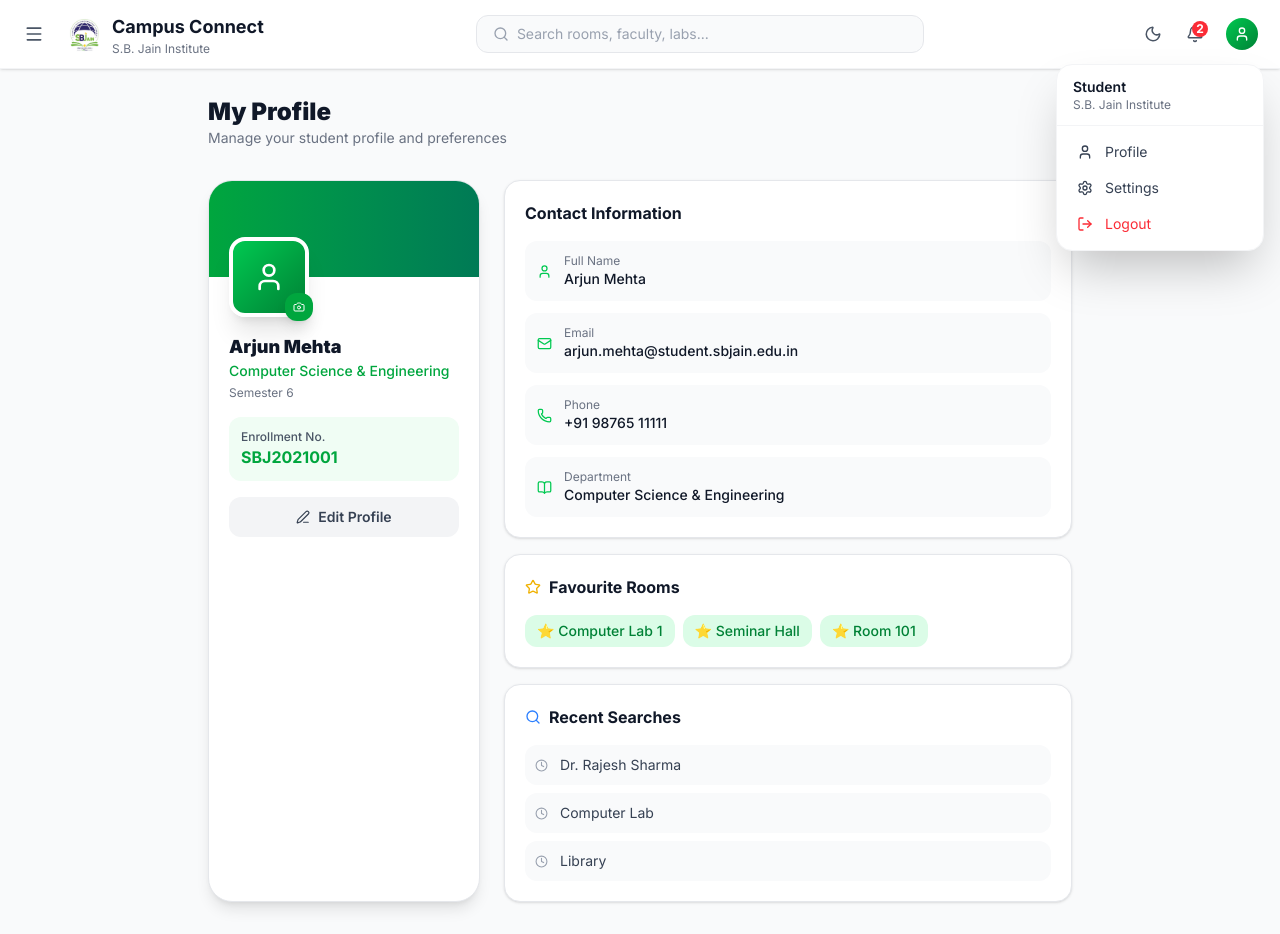
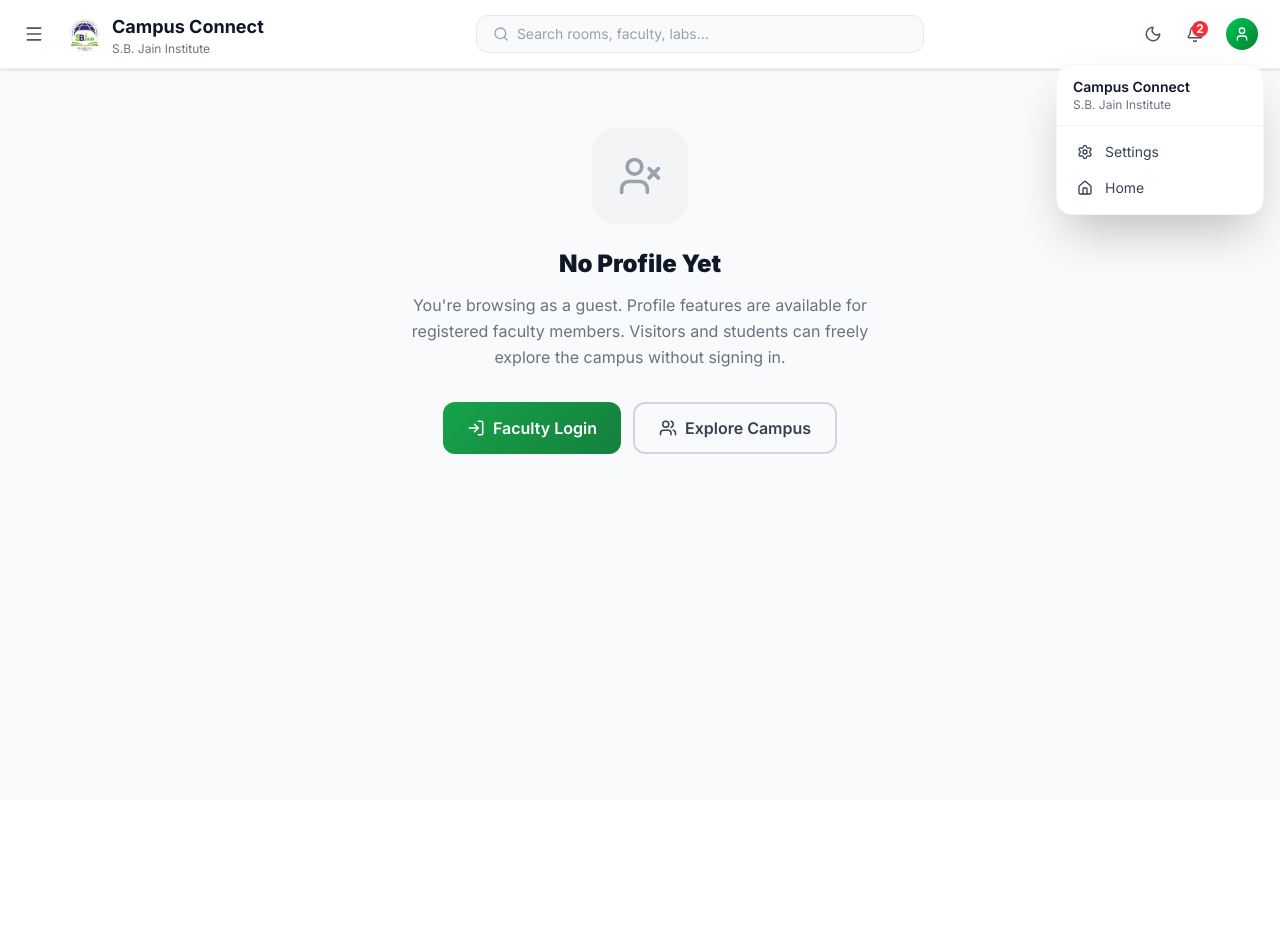
Before and after one commit to YRMESHRAM/Campus_Connect, a React (Vite) app: page /profile in a window 1280 px wide. Both pictures are taken after a click on the button 1241 px from the left and 34 px from the top of the page. After the commit the page ends 800 px from the top, so only its background shows below. Built offline with nearby package versions, Linux system fonts and the light colour scheme.

Commit message:
Your commit message

```diff
--- a/src/components/Navbar.tsx
+++ b/src/components/Navbar.tsx
@@ -1,7 +1,7 @@
 import React, { useState } from 'react';
 import { Link, useNavigate } from 'react-router-dom';
 import { motion, AnimatePresence } from 'framer-motion';
-import { Bell, Search, Menu, Sun, Moon, User, LogOut, Settings } from 'lucide-react';
+import { Bell, Search, Menu, Sun, Moon, User, LogOut, Settings, LogIn, Home } from 'lucide-react';
 import { useTheme } from '../context/ThemeContext';
 import notifications from '../data/notifications.json';
 
@@ -17,6 +17,12 @@ const Navbar: React.FC<NavbarProps> = ({ onMenuClick, isFaculty = false }) => {
   const [showProfile, setShowProfile] = useState(false);
   const [searchQuery, setSearchQuery] = useState('');
   const [showSearch, setShowSearch] = useState(false);
+
+  const isLoggedIn = isFaculty || !!localStorage.getItem('facultyLoggedIn');
+  const facultyName = localStorage.getItem('facultyName') || '';
+  const facultyDesignation = localStorage.getItem('facultyDesignation') || 'Faculty Member';
+  const facultyDepartment = localStorage.getItem('facultyDepartment') || '';
+  const facultyDisplayRole = facultyDepartment ? `${facultyDesignation}, ${facultyDepartment}` : facultyDesignation;
 
   const unreadCount = notifications.filter((n) => !n.read).length;
 
@@ -162,7 +168,8 @@ const Navbar: React.FC<NavbarProps> = ({ onMenuClick, isFaculty = false }) => {
             </AnimatePresence>
           </div>
 
-          {/* Profile */}
+          {/* Profile / Login */}
+          {isLoggedIn ? (
             <div className="relative">
               <button
                 onClick={() => { setShowProfile(!showProfile); setShowNotifications(false); }}
@@ -181,14 +188,14 @@ const Navbar: React.FC<NavbarProps> = ({ onMenuClick, isFaculty = false }) => {
                     className={`absolute right-0 mt-2 w-52 rounded-2xl shadow-2xl border overflow-hidden z-50 ${isDark ? 'bg-gray-800 border-gray-700' : 'bg-white border-gray-100'}`}
                   >
                     <div className={`px-4 py-3 border-b ${isDark ? 'border-gray-700' : 'border-gray-100'}`}>
-                    <p className={`font-semibold text-sm ${isDark ? 'text-white' : 'text-gray-900'}`}>{isFaculty ? 'Faculty Portal' : 'Student'}</p>
-                    <p className={`text-xs ${isDark ? 'text-gray-400' : 'text-gray-500'}`}>S.B. Jain Institute</p>
+                      <p className={`font-semibold text-sm ${isDark ? 'text-white' : 'text-gray-900'}`}>
+                        {facultyName || 'Faculty Portal'}
+                      </p>
+                      <p className={`text-xs ${isDark ? 'text-gray-400' : 'text-gray-500'} truncate`}>
+                        {facultyName ? facultyDisplayRole : 'S.B. Jain Institute'}
+                      </p>
                     </div>
                     <div className="p-2">
-                    <Link to={isFaculty ? '/faculty/profile' : '/profile'} onClick={() => setShowProfile(false)}
-                      className={`flex items-center gap-3 px-3 py-2 rounded-xl text-sm transition-colors ${isDark ? 'hover:bg-gray-700 text-gray-200' : 'hover:bg-gray-50 text-gray-700'}`}>
-                      <User size={16} /> Profile
-                    </Link>
                       <Link to="/settings" onClick={() => setShowProfile(false)}
                         className={`flex items-center gap-3 px-3 py-2 rounded-xl text-sm transition-colors ${isDark ? 'hover:bg-gray-700 text-gray-200' : 'hover:bg-gray-50 text-gray-700'}`}>
                         <Settings size={16} /> Settings
@@ -202,6 +209,43 @@ const Navbar: React.FC<NavbarProps> = ({ onMenuClick, isFaculty = false }) => {
                 )}
               </AnimatePresence>
             </div>
+          ) : (
+            <div className="relative">
+              <button
+                onClick={() => { setShowProfile(!showProfile); setShowNotifications(false); }}
+                className={`flex items-center gap-2 p-1.5 rounded-xl transition-all ${isDark ? 'hover:bg-gray-800' : 'hover:bg-gray-100'}`}
+              >
+                <div className="w-8 h-8 rounded-full bg-gradient-to-br from-green-500 to-green-700 flex items-center justify-center">
+                  <User size={16} className="text-white" />
+                </div>
+              </button>
+              <AnimatePresence>
+                {showProfile && (
+                  <motion.div
+                    initial={{ opacity: 0, y: -8, scale: 0.95 }}
+                    animate={{ opacity: 1, y: 0, scale: 1 }}
+                    exit={{ opacity: 0, y: -8, scale: 0.95 }}
+                    className={`absolute right-0 mt-2 w-52 rounded-2xl shadow-2xl border overflow-hidden z-50 ${isDark ? 'bg-gray-800 border-gray-700' : 'bg-white border-gray-100'}`}
+                  >
+                    <div className={`px-4 py-3 border-b ${isDark ? 'border-gray-700' : 'border-gray-100'}`}>
+                      <p className={`font-semibold text-sm ${isDark ? 'text-white' : 'text-gray-900'}`}>Campus Connect</p>
+                      <p className={`text-xs ${isDark ? 'text-gray-400' : 'text-gray-500'}`}>S.B. Jain Institute</p>
+                    </div>
+                    <div className="p-2">
+                      <Link to="/settings" onClick={() => setShowProfile(false)}
+                        className={`flex items-center gap-3 px-3 py-2 rounded-xl text-sm transition-colors ${isDark ? 'hover:bg-gray-700 text-gray-200' : 'hover:bg-gray-50 text-gray-700'}`}>
+                        <Settings size={16} /> Settings
+                      </Link>
+                      <Link to="/home" onClick={() => setShowProfile(false)}
+                        className={`flex items-center gap-3 px-3 py-2 rounded-xl text-sm transition-colors ${isDark ? 'hover:bg-gray-700 text-gray-200' : 'hover:bg-gray-50 text-gray-700'}`}>
+                        <Home size={16} /> Home
+                      </Link>
+                    </div>
+                  </motion.div>
+                )}
+              </AnimatePresence>
+            </div>
+          )}
         </div>
       </div>
 
--- a/src/components/Sidebar.tsx
+++ b/src/components/Sidebar.tsx
@@ -66,22 +66,6 @@ const Sidebar: React.FC<SidebarProps> = ({ isOpen, onClose, isFaculty = false })
         </button>
       </div>
 
-      {/* User Info */}
-      <div className={`p-4 border-b ${isDark ? 'border-gray-800' : 'border-gray-100'}`}>
-        <div className="flex items-center gap-3">
-          <div className="w-10 h-10 rounded-full bg-gradient-to-br from-green-500 to-green-700 flex items-center justify-center">
-            <User size={18} className="text-white" />
-          </div>
-          <div>
-            <p className={`font-semibold text-sm ${isDark ? 'text-white' : 'text-gray-900'}`}>
-              {isFaculty ? 'Dr. Rajesh Sharma' : 'Arjun Mehta'}
-            </p>
-            <p className={`text-xs ${isDark ? 'text-gray-400' : 'text-gray-500'}`}>
-              {isFaculty ? 'HOD, CSE' : 'CSE - Semester 6'}
-            </p>
-          </div>
-        </div>
-      </div>
 
       {/* Navigation Links */}
       <nav className="flex-1 p-3 space-y-1 overflow-y-auto scrollbar-thin">
--- a/src/pages/Dashboard.tsx
+++ b/src/pages/Dashboard.tsx
@@ -68,9 +68,8 @@ const Dashboard: React.FC = () => {
           </div>
           <div className="relative p-6 md:p-8 flex flex-col md:flex-row items-start md:items-center justify-between gap-4">
             <div>
-              <p className="text-green-300 text-sm font-medium mb-1">Welcome back, Student 👋</p>
-              <h1 className="text-2xl md:text-3xl font-black text-white">Good Morning, Arjun!</h1>
-              <p className="text-white/70 text-sm mt-1">CSE Department • Semester 6 • S.B. Jain Institute</p>
+              <h1 className="text-2xl md:text-3xl font-black text-white">Campus Connect</h1>
+              <p className="text-white/70 text-sm mt-1">S.B. Jain Institute of Technology, Management &amp; Research</p>
             </div>
             <div className="flex gap-3">
               <Link to="/campus-map" className="btn-primary flex items-center gap-2 whitespace-nowrap">
--- a/src/pages/Profile.tsx
+++ b/src/pages/Profile.tsx
@@ -1,156 +1,58 @@
-import React, { useState } from 'react';
+import React from 'react';
 import { motion } from 'framer-motion';
-import { User, Mail, Phone, BookOpen, Edit3, Clock, Star, Search, Camera } from 'lucide-react';
+import { UserX, LogIn, Users } from 'lucide-react';
+import { Link } from 'react-router-dom';
 import { useTheme } from '../context/ThemeContext';
 import Layout from '../components/Layout';
-import studentsData from '../data/students.json';
 
 const Profile: React.FC = () => {
   const { isDark } = useTheme();
-  const student = studentsData[0];
-  const [editing, setEditing] = useState(false);
-  const [form, setForm] = useState({ name: student.name, email: student.email, phone: student.phone });
-
-  const handleSave = () => {
-    setEditing(false);
-    // In real app, save to backend
-  };
 
   return (
     <Layout>
-      <div className="max-w-4xl mx-auto px-4 py-8">
-        {/* Header */}
-        <motion.div initial={{ opacity: 0, y: -20 }} animate={{ opacity: 1, y: 0 }} className="mb-8">
-          <h1 className={`text-2xl font-black ${isDark ? 'text-white' : 'text-gray-900'}`}>My Profile</h1>
-          <p className={`text-sm ${isDark ? 'text-gray-400' : 'text-gray-500'}`}>Manage your student profile and preferences</p>
+      <div className="max-w-lg mx-auto px-4 py-16 flex flex-col items-center text-center">
+        <motion.div
+          initial={{ opacity: 0, y: -20 }}
+          animate={{ opacity: 1, y: 0 }}
+          className={`w-24 h-24 rounded-3xl flex items-center justify-center mb-6 ${
+            isDark ? 'bg-gray-800' : 'bg-gray-100'
+          }`}
+        >
+          <UserX size={44} className={isDark ? 'text-gray-500' : 'text-gray-400'} />
         </motion.div>
 
-        <div className="grid grid-cols-1 lg:grid-cols-3 gap-6">
-          {/* Profile Card */}
-          <motion.div
-            initial={{ opacity: 0, y: 20 }}
-            animate={{ opacity: 1, y: 0 }}
-            className={`rounded-3xl border overflow-hidden ${isDark ? 'bg-gray-800 border-gray-700' : 'bg-white border-gray-200 shadow-lg'}`}
-          >
-            {/* Banner */}
-            <div className="h-24 bg-gradient-to-r from-green-600 to-emerald-700" />
-            <div className="px-5 pb-5 -mt-10">
-              {/* Avatar */}
-              <div className="relative w-20 h-20 mb-4">
-                <div className="w-20 h-20 rounded-2xl bg-gradient-to-br from-green-500 to-green-700 flex items-center justify-center border-4 border-white shadow-xl">
-                  <User size={32} className="text-white" />
-                </div>
-                <button className="absolute -bottom-1 -right-1 w-7 h-7 bg-green-600 rounded-xl flex items-center justify-center shadow-lg hover:bg-green-700 transition-colors">
-                  <Camera size={12} className="text-white" />
-                </button>
-              </div>
-              <h2 className={`font-black text-lg ${isDark ? 'text-white' : 'text-gray-900'}`}>{student.name}</h2>
-              <p className={`text-sm text-green-600 font-medium mb-1`}>{student.department}</p>
-              <p className={`text-xs ${isDark ? 'text-gray-400' : 'text-gray-500'}`}>Semester {student.semester}</p>
+        <motion.div
+          initial={{ opacity: 0, y: 20 }}
+          animate={{ opacity: 1, y: 0 }}
+          transition={{ delay: 0.1 }}
+        >
+          <h1 className={`text-2xl font-black mb-3 ${isDark ? 'text-white' : 'text-gray-900'}`}>
+            No Profile Yet
+          </h1>
+          <p className={`mb-8 leading-relaxed ${isDark ? 'text-gray-400' : 'text-gray-500'}`}>
+            You're browsing as a guest. Profile features are available for registered faculty members.
+            Visitors and students can freely explore the campus without signing in.
+          </p>
 
-              <div className={`mt-4 p-3 rounded-xl ${isDark ? 'bg-gray-700' : 'bg-green-50'}`}>
-                <p className={`text-xs font-medium ${isDark ? 'text-gray-300' : 'text-gray-600'}`}>Enrollment No.</p>
-                <p className={`font-bold text-green-600`}>{student.enrollmentNo}</p>
-              </div>
-
-              <button
-                onClick={() => setEditing(!editing)}
-                className={`w-full mt-4 flex items-center justify-center gap-2 py-2.5 rounded-xl text-sm font-semibold transition-all ${isDark ? 'bg-gray-700 text-gray-300 hover:bg-gray-600' : 'bg-gray-100 text-gray-700 hover:bg-gray-200'}`}
-              >
-                <Edit3 size={14} /> {editing ? 'Cancel' : 'Edit Profile'}
-              </button>
-            </div>
-          </motion.div>
-
-          {/* Info & Edit */}
-          <div className="lg:col-span-2 space-y-4">
-            {/* Contact Info */}
-            <motion.div
-              initial={{ opacity: 0, y: 20 }}
-              animate={{ opacity: 1, y: 0 }}
-              transition={{ delay: 0.1 }}
-              className={`p-5 rounded-2xl border ${isDark ? 'bg-gray-800 border-gray-700' : 'bg-white border-gray-200 shadow-sm'}`}
+          <div className="flex flex-col sm:flex-row gap-3 justify-center">
+            <Link
+              to="/faculty-login"
+              className="btn-primary flex items-center justify-center gap-2 px-6 py-3"
             >
-              <h3 className={`font-bold mb-4 ${isDark ? 'text-white' : 'text-gray-900'}`}>Contact Information</h3>
-              {editing ? (
-                <div className="space-y-3">
-                  {[
-                    { label: 'Full Name', key: 'name', type: 'text' },
-                    { label: 'Email Address', key: 'email', type: 'email' },
-                    { label: 'Phone Number', key: 'phone', type: 'tel' },
-                  ].map(({ label, key, type }) => (
-                    <div key={key}>
-                      <label className={`block text-xs font-medium mb-1 ${isDark ? 'text-gray-400' : 'text-gray-500'}`}>{label}</label>
-                      <input
-                        type={type}
-                        value={form[key as keyof typeof form]}
-                        onChange={(e) => setForm({ ...form, [key]: e.target.value })}
-                        className={`w-full px-3 py-2.5 rounded-xl border text-sm outline-none ${isDark ? 'bg-gray-700 border-gray-600 text-white focus:border-green-500' : 'bg-gray-50 border-gray-200 text-gray-900 focus:border-green-500'}`}
-                      />
-                    </div>
-                  ))}
-                  <button onClick={handleSave} className="btn-primary w-full py-2.5 mt-2">Save Changes</button>
-                </div>
-              ) : (
-                <div className="space-y-3">
-                  {[
-                    { icon: User, label: 'Full Name', value: student.name },
-                    { icon: Mail, label: 'Email', value: student.email },
-                    { icon: Phone, label: 'Phone', value: student.phone },
-                    { icon: BookOpen, label: 'Department', value: student.department },
-                  ].map(({ icon: Icon, label, value }) => (
-                    <div key={label} className={`flex items-center gap-3 p-3 rounded-xl ${isDark ? 'bg-gray-700' : 'bg-gray-50'}`}>
-                      <Icon size={15} className="text-green-500 flex-shrink-0" />
-                      <div>
-                        <p className={`text-xs ${isDark ? 'text-gray-400' : 'text-gray-500'}`}>{label}</p>
-                        <p className={`text-sm font-medium ${isDark ? 'text-white' : 'text-gray-900'}`}>{value}</p>
-                      </div>
-                    </div>
-                  ))}
-                </div>
-              )}
-            </motion.div>
-
-            {/* Favourite Rooms */}
-            <motion.div
-              initial={{ opacity: 0, y: 20 }}
-              animate={{ opacity: 1, y: 0 }}
-              transition={{ delay: 0.2 }}
-              className={`p-5 rounded-2xl border ${isDark ? 'bg-gray-800 border-gray-700' : 'bg-white border-gray-200 shadow-sm'}`}
+              <LogIn size={18} /> Faculty Login
+            </Link>
+            <Link
+              to="/dashboard"
+              className={`flex items-center justify-center gap-2 px-6 py-3 rounded-xl font-semibold border-2 transition-all ${
+                isDark
+                  ? 'border-gray-700 text-gray-300 hover:border-green-500 hover:text-green-400'
+                  : 'border-gray-300 text-gray-700 hover:border-green-500 hover:text-green-600'
+              }`}
             >
-              <h3 className={`font-bold mb-4 flex items-center gap-2 ${isDark ? 'text-white' : 'text-gray-900'}`}>
-                <Star size={16} className="text-yellow-500" /> Favourite Rooms
-              </h3>
-              <div className="flex flex-wrap gap-2">
-                {student.favouriteRooms.map((room) => (
-                  <span key={room} className={`flex items-center gap-1.5 text-sm px-3 py-1.5 rounded-xl font-medium ${isDark ? 'bg-green-900/30 text-green-300 border border-green-800' : 'bg-green-100 text-green-700'}`}>
-                    ⭐ {room}
-                  </span>
-                ))}
-              </div>
-            </motion.div>
-
-            {/* Recent Searches */}
-            <motion.div
-              initial={{ opacity: 0, y: 20 }}
-              animate={{ opacity: 1, y: 0 }}
-              transition={{ delay: 0.3 }}
-              className={`p-5 rounded-2xl border ${isDark ? 'bg-gray-800 border-gray-700' : 'bg-white border-gray-200 shadow-sm'}`}
-            >
-              <h3 className={`font-bold mb-4 flex items-center gap-2 ${isDark ? 'text-white' : 'text-gray-900'}`}>
-                <Search size={16} className="text-blue-500" /> Recent Searches
-              </h3>
-              <div className="space-y-2">
-                {student.recentSearches.map((s, i) => (
-                  <div key={i} className={`flex items-center gap-3 p-2.5 rounded-xl ${isDark ? 'bg-gray-700' : 'bg-gray-50'}`}>
-                    <Clock size={13} className={`${isDark ? 'text-gray-400' : 'text-gray-400'}`} />
-                    <span className={`text-sm ${isDark ? 'text-gray-300' : 'text-gray-700'}`}>{s}</span>
-                  </div>
-                ))}
-              </div>
-            </motion.div>
+              <Users size={18} /> Explore Campus
+            </Link>
           </div>
-        </div>
+        </motion.div>
       </div>
     </Layout>
   );
```
Also changed, not shown: src/components/Layout.tsx (line endings or trailing spaces). Lines whose indentation alone changed are shown as unchanged.
